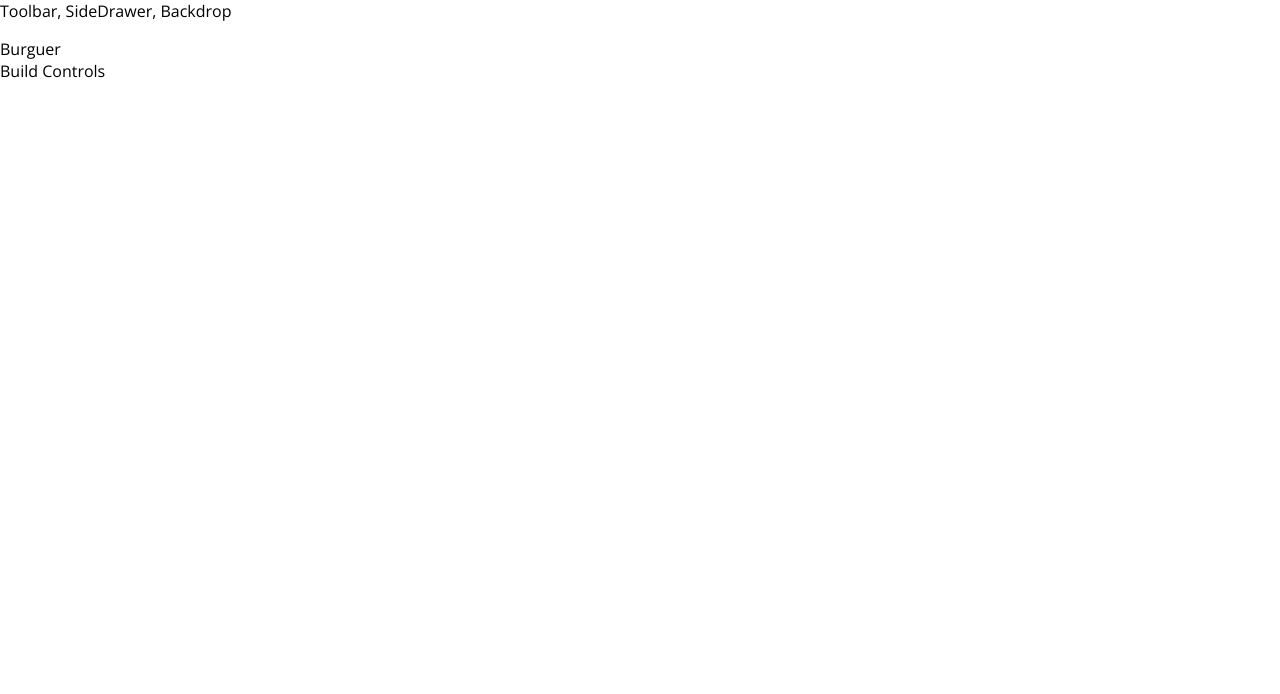
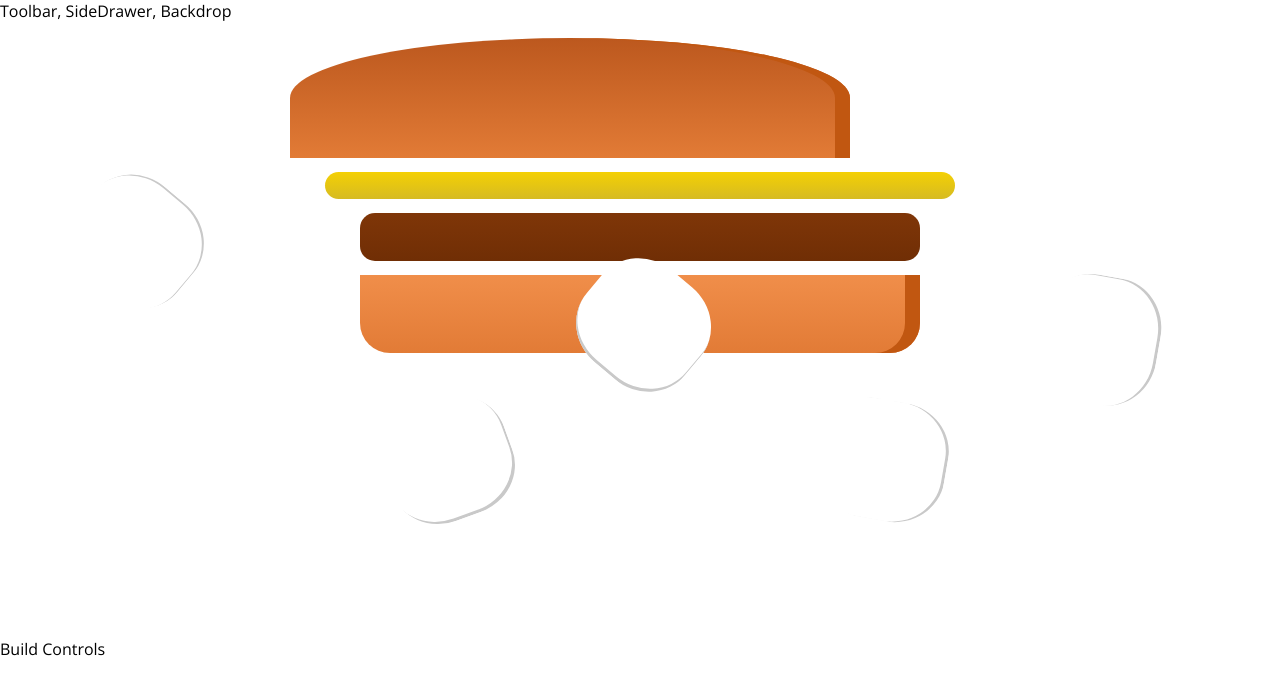
Before and after one commit to dsabalete/react-burger-builder, a React app: page / in a window 1280 px wide. Shown: the top 694 px of the page. Built offline with nearby package versions, Linux system fonts and the light colour scheme.

Commit message:
Create Burger component

```diff
--- a/src/components/Burger/Burger.js
+++ b/src/components/Burger/Burger.js
@@ -1 +1,17 @@
 import React from 'react'
+
+import classes from './Burger.module.css'
+import BurgerIngredient from './BurgerIngredient/BurgerIngredient'
+
+const burger = props => {
+    return (
+        <div className={classes.Burger}>
+            <BurgerIngredient type="bread-top" />
+            <BurgerIngredient type="cheese" />
+            <BurgerIngredient type="meat" />
+            <BurgerIngredient type="bread-bottom" />
+        </div>
+    )
+}
+
+export default burger
--- /dev/null
+++ b/src/components/Burger/Burger.module.css
@@ -0,0 +1,30 @@
+.Burger {
+    width: 100%;
+    margin: auto;
+    height: 250px;
+    overflow: scroll;
+    text-align: center;
+    font-weight: bold;
+    font-size: 1.2rem;
+}
+
+@media (min-width: 500px) and (min-height: 400px) {
+    .Burger {
+        width: 350px;
+        height: 300px;
+    }
+}
+
+@media (min-width: 500px) and (min-height: 401px) {
+    .Burger {
+        width: 450px;
+        height: 400px;
+    }
+}
+
+@media (min-width: 1000px) and (min-height: 700px) {
+    .Burger {
+        width: 700px;
+        height: 600px;
+    }
+}
--- a/src/components/Burger/BurgerIngredient/BurgerIngredient.js
+++ b/src/components/Burger/BurgerIngredient/BurgerIngredient.js
@@ -1,9 +1,9 @@
 import React from 'react'
 import PropTypes from 'prop-types'
 
-import classes from './burgerIngredient.module.css'
+import classes from './BurgerIngredient.module.css'
 
-const burgerIngredient = props => {
+const BurgerIngredient = props => {
     let ingredient = null
 
     switch (props.type) {
@@ -36,8 +36,8 @@
     return ingredient
 }
 
-burgerIngredient.propType = {
+BurgerIngredient.propType = {
     type: PropTypes.string.isRequired
 }
 
-export default burgerIngredient
+export default BurgerIngredient
--- a/src/containers/BurguerBuilder/BurguerBuilder.js
+++ b/src/containers/BurguerBuilder/BurguerBuilder.js
@@ -1,13 +1,14 @@
 import React, { Component } from 'react'
 
 import Aux from '../../hoc/AuxComp'
+import Burger from '../../components/Burger/Burger'
 
 class BurguerBuilder extends Component {
 
     render() {
         return (
             <Aux>
-                <div>Burguer</div>
+                <Burger />
                 <div>Build Controls</div>
             </Aux>
         )
```
